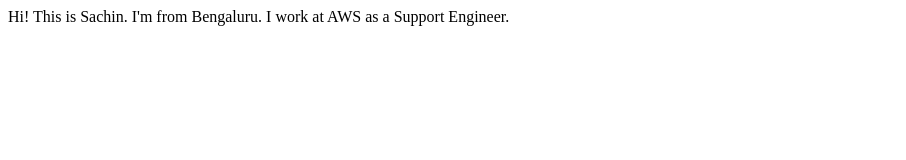
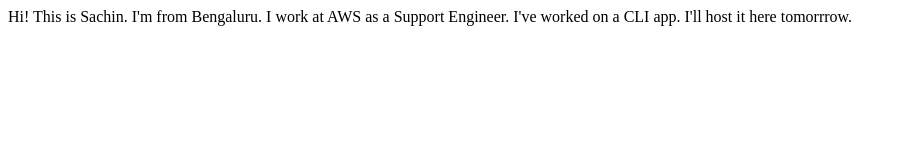
Before and after one commit to sachin-ramegowda/sachingowda-website, a plain HTML site: page index.html in a window 1280 px wide. Shown: the whole page, without its empty margins (0-906 px from the left). Drawn offline with Linux system fonts and the light colour scheme.

Commit message:
update details of project

```diff
--- a/index.html
+++ b/index.html
@@ -9,5 +9,7 @@
 <body>
    Hi! This is Sachin. I'm from Bengaluru.
    I work at AWS as a Support Engineer.
+
+   I've worked on a CLI app. I'll host it here tomorrrow.
 </body>
 </html>
```
